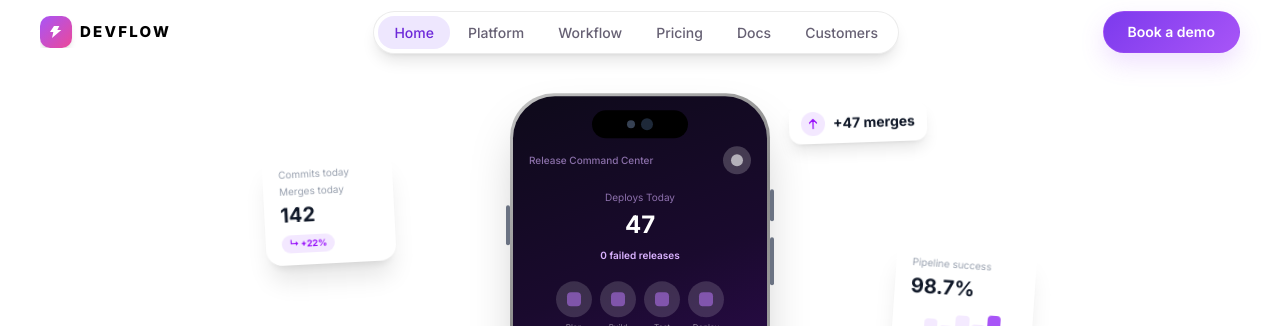
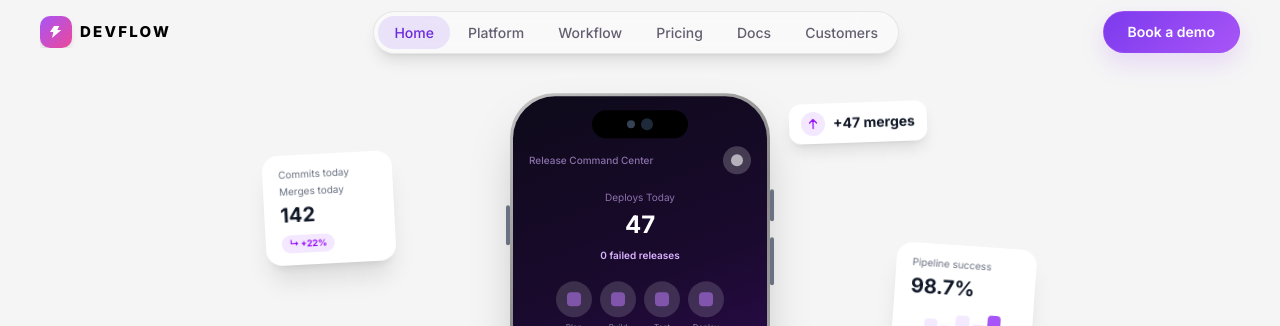
Before and after one commit to konlakarn163/devflow-landing, a React (Vite) app: page / in a window 1280 px wide. Shown: the top 326 px of the page. Built offline with nearby package versions, Linux system fonts and the light colour scheme.

Commit message:
fix: update text color and background for improved readability in Hero component

```diff
--- a/src/components/Hero.jsx
+++ b/src/components/Hero.jsx
@@ -196,21 +196,19 @@ export default function Hero() {
       className="hero-gradient-bg min-h-screen flex flex-col items-center justify-start pt-16 pb-24 overflow-hidden"
     >
 
-      {/* Phone + floating cards container */}
       <div className="relative z-10 w-full max-w-4xl mx-auto flex justify-center pt-10 pb-4 px-6">
         {/* Phone */}
         <div ref={phoneRef} className="relative z-20 animate-float">
           <PhoneMockup />
         </div>
 
-        {/* Card: Deploy velocity - left */}
         <div
           ref={card1Ref}
           className="absolute left-[2%] sm:left-[8%] top-[18%] z-10 animate-float-card1"
         >
           <div className="bg-white rounded-2xl shadow-xl px-4 py-3 min-w-32.5">
-            <p className="text-gray-400 text-[10px] mb-0.5">Commits today</p>
-            <p className="text-gray-400 text-[10px] mb-0.5">Merges today</p>
+            <p className="text-gray-500 text-[10px] mb-0.5">Commits today</p>
+            <p className="text-gray-500 text-[10px] mb-0.5">Merges today</p>
             <p className="text-gray-900 font-bold text-xl">142</p>
             <span className="inline-block bg-purple-100 text-purple-600 text-[9px] font-bold px-2 py-0.5 rounded-full mt-1">
               ↳ +22%
@@ -224,7 +222,7 @@ export default function Hero() {
           className="absolute right-[2%] sm:right-[6%] top-[35%] z-10 animate-float-card2"
         >
           <div className="bg-white rounded-2xl shadow-xl px-4 py-3 min-w-35">
-            <p className="text-gray-400 text-[10px] mb-0.5">Pipeline success</p>
+            <p className="text-gray-500 text-[10px] mb-0.5">Pipeline success</p>
             <p className="text-gray-900 font-bold text-xl">98.7%</p>
             <div className="flex items-end gap-0.5 mt-2 h-8">
               {[40, 70, 50, 85, 60, 90, 55].map((h, i) => (
@@ -282,7 +280,7 @@ export default function Hero() {
         className="z-20 w-full pb-6"
         style={{
           background:
-            "linear-gradient(to bottom, transparent 0%, #ffffff 22%, #ffffff 100%)",
+            "linear-gradient(to bottom, transparent 0%, #F5F5F5 22%, #F5F5F5 100%)",
           paddingTop: "5rem",
           marginTop: "-5rem",
         }}
--- a/src/index.css
+++ b/src/index.css
@@ -39,20 +39,15 @@
 .animate-float-card2 { animation: floatCard2 5.5s ease-in-out 0.5s infinite; }
 .animate-float-card3 { animation: floatCard3 4.8s ease-in-out 1s infinite; }
 
-/* Marquee fade mask */
 .marquee-mask {
   -webkit-mask-image: linear-gradient(to right, transparent 0%, black 12%, black 88%, transparent 100%);
   mask-image: linear-gradient(to right, transparent 0%, black 12%, black 88%, transparent 100%);
 }
 
-/* Hero gradient background — light base; dynamic blobs injected by LiquidBg component */
 .hero-gradient-bg {
-  background: #ffffff;
+  background: #F5F5F5;
   position: relative;
 }
-
-/* Navbar glass light */
-/* Navbar — transparent at top */
 .navbar-transparent {
   background: transparent;
   backdrop-filter: none;
@@ -78,7 +73,6 @@
 }
 
 
-/* Nav pill container — light glass when at top */
 .nav-pill {
   background: rgba(255,255,255,0.45);
   backdrop-filter: blur(20px);
```
